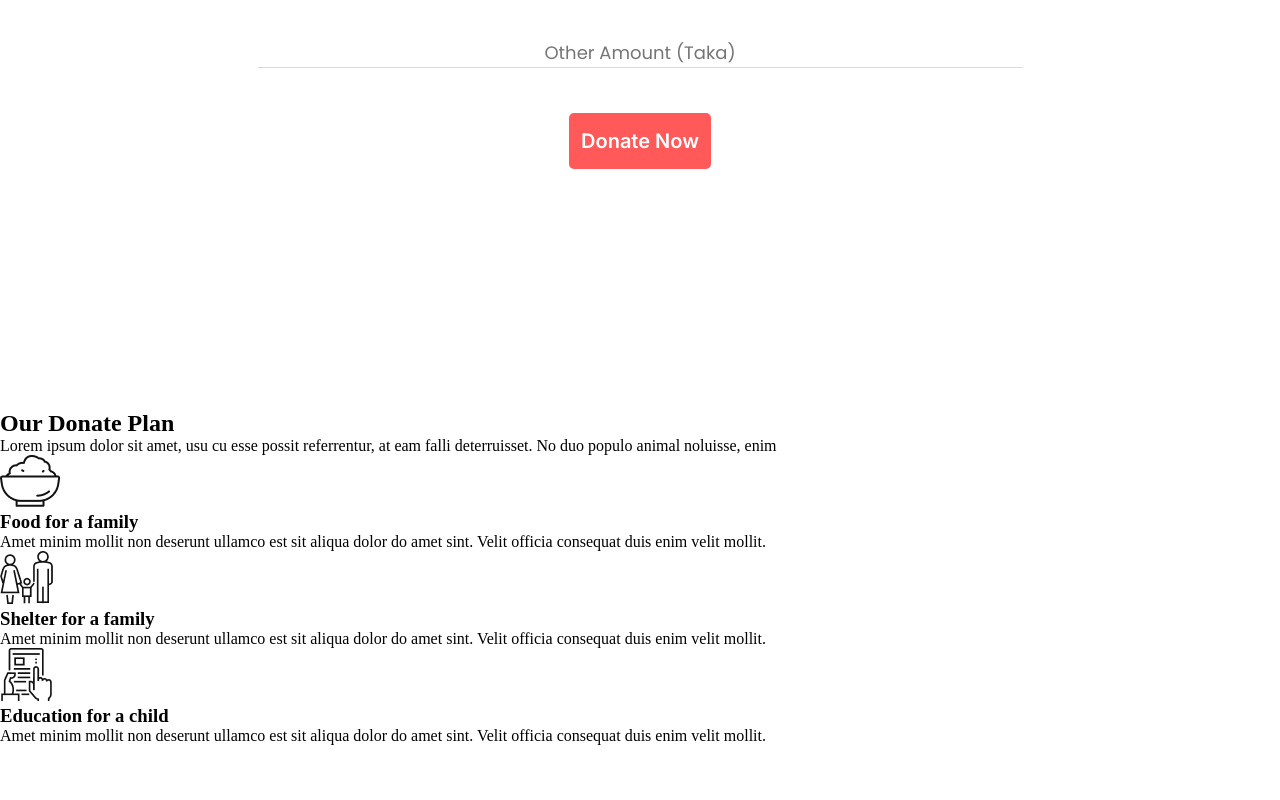
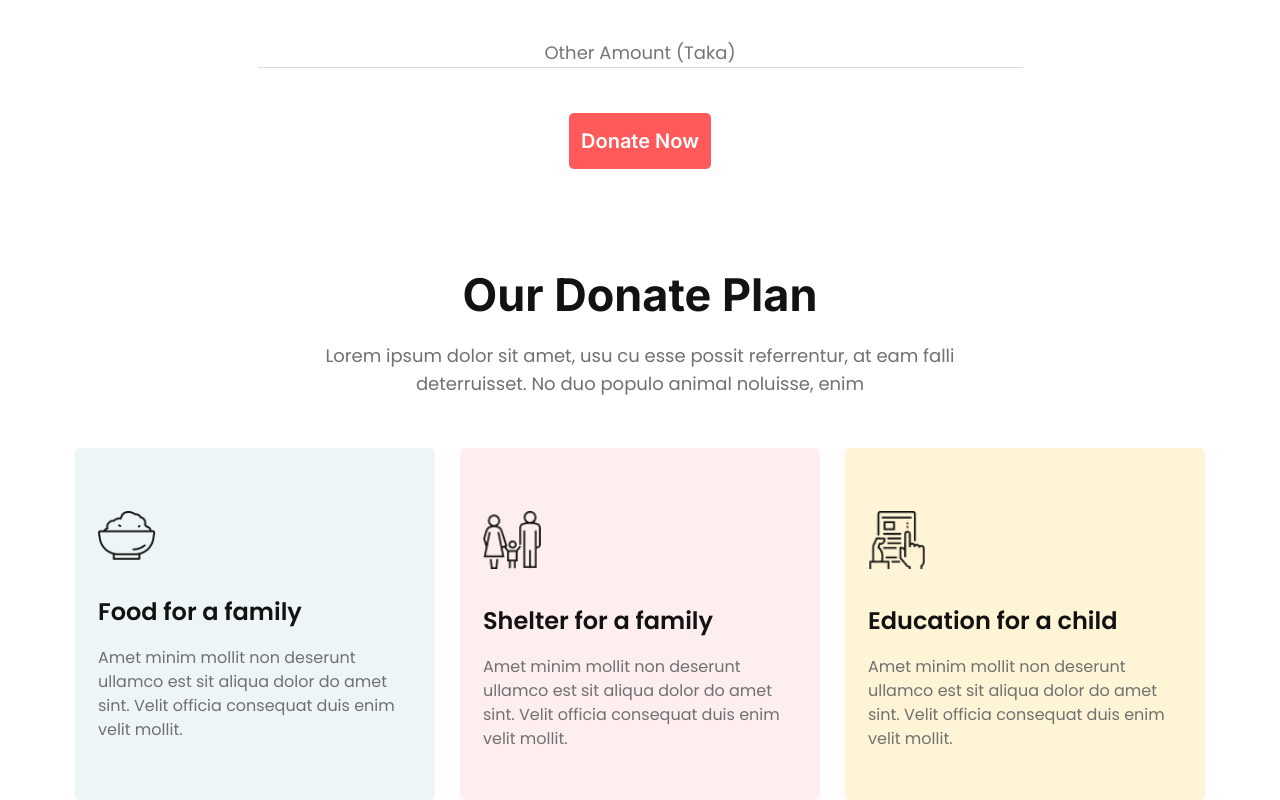
Before and after one commit to maruf45/donate-web, a plain HTML site: page index.html in a window 1280 px wide. Shown: the part 1176-1976 px from the top of the page. Before the commit the page ends 1921 px from the top, so only its background shows below. Drawn offline with Linux system fonts and the light colour scheme.

Commit message:
donate plan update

```diff
--- a/css/style.css
+++ b/css/style.css
@@ -73,7 +73,7 @@
 
 #donate {
     width: 100%;
-    height: 82vh;
+    height: 48vh;
     margin-top: 130px;
 
 }
@@ -156,3 +156,93 @@
     border: none;
     border-bottom: 1px solid #DADADA;
 }
+
+/* Donate plan area css  **************************** */
+
+#donate-plan {
+    margin-top: 130px;
+    width: 100%;
+}
+
+.donate-plan-area {
+    display: grid;
+    justify-content: center;
+    align-content: center;
+}
+
+.donate-plan-area h1 {
+    font-family: 'Inter';
+    font-style: normal;
+    font-weight: 700;
+    font-size: 45px;
+    line-height: 54px;
+    text-align: center;
+    color: #121212;
+}
+
+.donate-plan-area p {
+    margin-top: 20px;
+    font-family: 'Poppins';
+    font-style: normal;
+    font-weight: 400;
+    font-size: 18px;
+    line-height: 28px;
+    text-align: center;
+    color: #707070;
+
+}
+
+.boxs {
+    margin-top: 50px;
+    display: flex;
+    flex-wrap: wrap;
+    justify-content: center;
+    align-items: center;
+    gap: 25px;
+}
+
+.boxes {
+    padding: 63px 22px 54px 23px;
+    border-radius: 5px;
+    width: 360px;
+    height: 352px;
+}
+
+.boxes img {
+    width: 58px;
+}
+
+.boxes h3 {
+    margin-top: 30px;
+    font-family: 'Poppins';
+    font-style: normal;
+    font-weight: 600;
+    font-size: 24px;
+    line-height: 36px;
+    color: #121212;
+}
+
+.boxes p {
+    margin-top: 16px;
+    text-align: left;
+    font-family: 'Poppins';
+    font-style: normal;
+    font-weight: 400;
+    font-size: 16px;
+    line-height: 24px;
+    color: #707070;
+}
+
+.box-1 {
+    background: rgba(79, 157, 166, 0.1);
+}
+
+.box-2 {
+    background: rgba(255, 89, 89, 0.1);
+}
+
+.box-3 {
+    background: #FFF4D6;
+}
+
+/* donate plan area end ***************************************************** */
--- a/index.html
+++ b/index.html
@@ -46,7 +46,7 @@
     <section id="donate-plan">
         <div class="donate-plan-area">
             <h1>Our Donate Plan</h1>
-            <p>Lorem ipsum dolor sit amet, usu cu esse possit referrentur, at eam falli deterruisset. No duo populo animal noluisse, enim</p>
+            <p>Lorem ipsum dolor sit amet, usu cu esse possit referrentur, at eam falli <br> deterruisset. No duo populo animal noluisse, enim</p>
             <div class="boxs">
                 <div class="boxes box-1">
                     <img src="icons/food.png" alt="">
```
